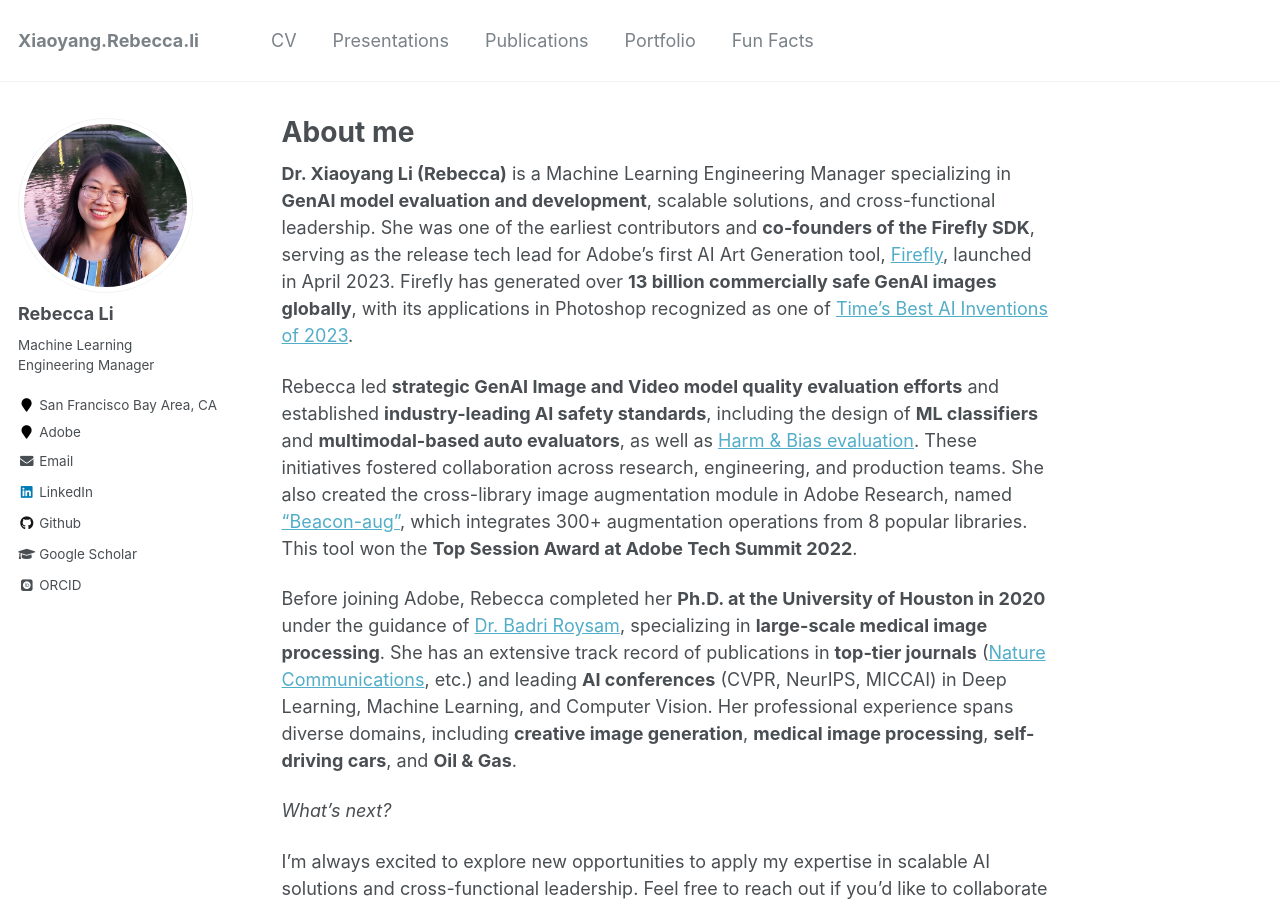
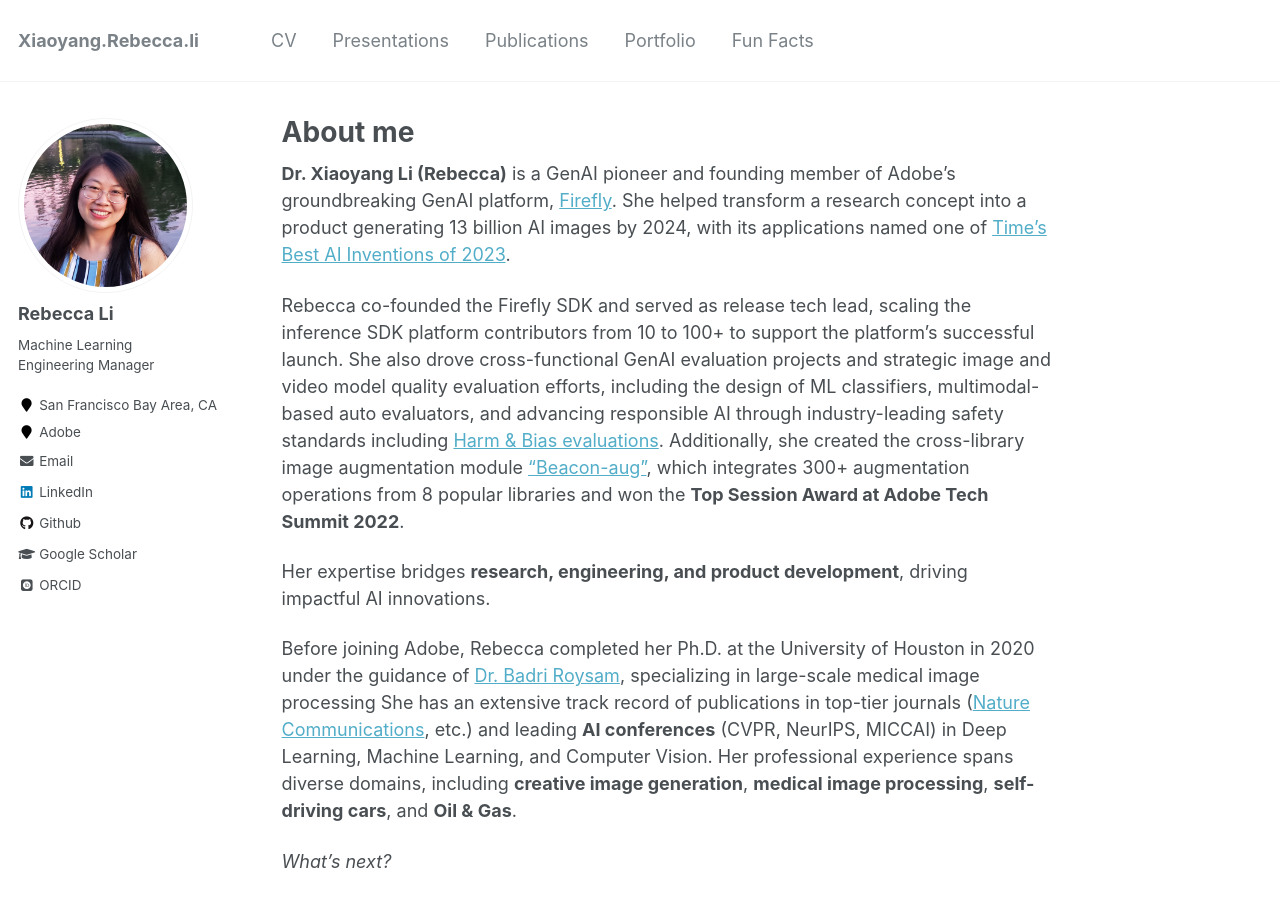
Before and after one commit to Xiaoyang-Rebecca/xiaoyang-rebecca.github.io, a Jekyll site: the page built from _pages/about.md, in a window 1280 px wide and 900 px high. Built offline with Jekyll 4.4.1, drawn with Linux system fonts in a browser that asks for light colours; some web fonts are replaced.

Commit message:
Update about.md

```diff
--- a/_pages/about.md
+++ b/_pages/about.md
@@ -7,12 +7,14 @@ redirect_from:
   - /about/
   - /about.html
 ---
+**Dr. Xiaoyang Li (Rebecca)** is a GenAI pioneer and founding member of Adobe’s groundbreaking GenAI platform, [Firefly](https://firefly.adobe.com/). She helped transform a research concept into a product generating 13 billion AI images by 2024, with its applications named one of [Time’s Best AI Inventions of 2023](https://time.com/collection/best-inventions-2023/6326984/adobe-photoshop-generative-expand-and-generative-fill/).
 
-**Dr. Xiaoyang Li (Rebecca)** is a Machine Learning Engineering Manager specializing in **GenAI model evaluation and development**, scalable solutions, and cross-functional leadership. She was one of the earliest contributors and **co-founders of the Firefly SDK**, serving as the release tech lead for Adobe’s first AI Art Generation tool, [Firefly](https://firefly.adobe.com/), launched in April 2023. Firefly has generated over **13 billion commercially safe GenAI images globally**, with its applications in Photoshop recognized as one of [Time’s Best AI Inventions of 2023](https://time.com/collection/best-inventions-2023/6326984/adobe-photoshop-generative-expand-and-generative-fill/).
+Rebecca co-founded the Firefly SDK and served as release tech lead, scaling the inference SDK platform contributors from 10 to 100+ to support the platform's successful launch. She also drove cross-functional GenAI evaluation projects and strategic image and video model quality evaluation efforts, including the design of ML classifiers, multimodal-based auto evaluators, and advancing responsible AI through industry-leading safety standards including [Harm & Bias evaluations](https://embeddedvisionsummit.com/2024/2024/session/harm-and-bias-evaluation-and-solution-for-adobe-firefly-2/?q=/2024/session/harm-and-bias-evaluation-and-solution-for-adobe-firefly-2/&). Additionally, she created the cross-library image augmentation module ["Beacon-aug"](https://adobe-research.github.io/beacon-aug/), which integrates 300+ augmentation operations from 8 popular libraries and won the **Top Session Award at Adobe Tech Summit 2022**.
 
-Rebecca led **strategic GenAI Image and Video model quality evaluation efforts** and established **industry-leading AI safety standards**, including the design of **ML classifiers** and **multimodal-based auto evaluators**, as well as [Harm & Bias evaluation](https://embeddedvisionsummit.com/2024/2024/session/harm-and-bias-evaluation-and-solution-for-adobe-firefly-2/?q=/2024/session/harm-and-bias-evaluation-and-solution-for-adobe-firefly-2/&). These initiatives fostered collaboration across research, engineering, and production teams. She also created the cross-library image augmentation module in Adobe Research, named ["Beacon-aug"](https://adobe-research.github.io/beacon-aug/), which integrates 300+ augmentation operations from 8 popular libraries. This tool won the **Top Session Award at Adobe Tech Summit 2022**.
+Her expertise bridges **research, engineering, and product development**, driving impactful AI innovations.
 
-Before joining Adobe, Rebecca completed her **Ph.D. at the University of Houston in 2020** under the guidance of [Dr. Badri Roysam](http://www.ee.uh.edu/faculty/roysam), specializing in **large-scale medical image processing**. She has an extensive track record of publications in **top-tier journals** ([Nature Communications](https://www.nature.com/articles/s41467-021-21735-x), etc.) and leading **AI conferences** (CVPR, NeurIPS, MICCAI) in Deep Learning, Machine Learning, and Computer Vision. Her professional experience spans diverse domains, including **creative image generation**, **medical image processing**, **self-driving cars**, and **Oil & Gas**.
+
+Before joining Adobe, Rebecca completed her Ph.D. at the University of Houston in 2020 under the guidance of [Dr. Badri Roysam](http://www.ee.uh.edu/faculty/roysam), specializing in large-scale medical image processing She has an extensive track record of publications in top-tier journals ([Nature Communications](https://www.nature.com/articles/s41467-021-21735-x), etc.) and leading **AI conferences** (CVPR, NeurIPS, MICCAI) in Deep Learning, Machine Learning, and Computer Vision. Her professional experience spans diverse domains, including **creative image generation**, **medical image processing**, **self-driving cars**, and **Oil & Gas**.
 
 
 
```
